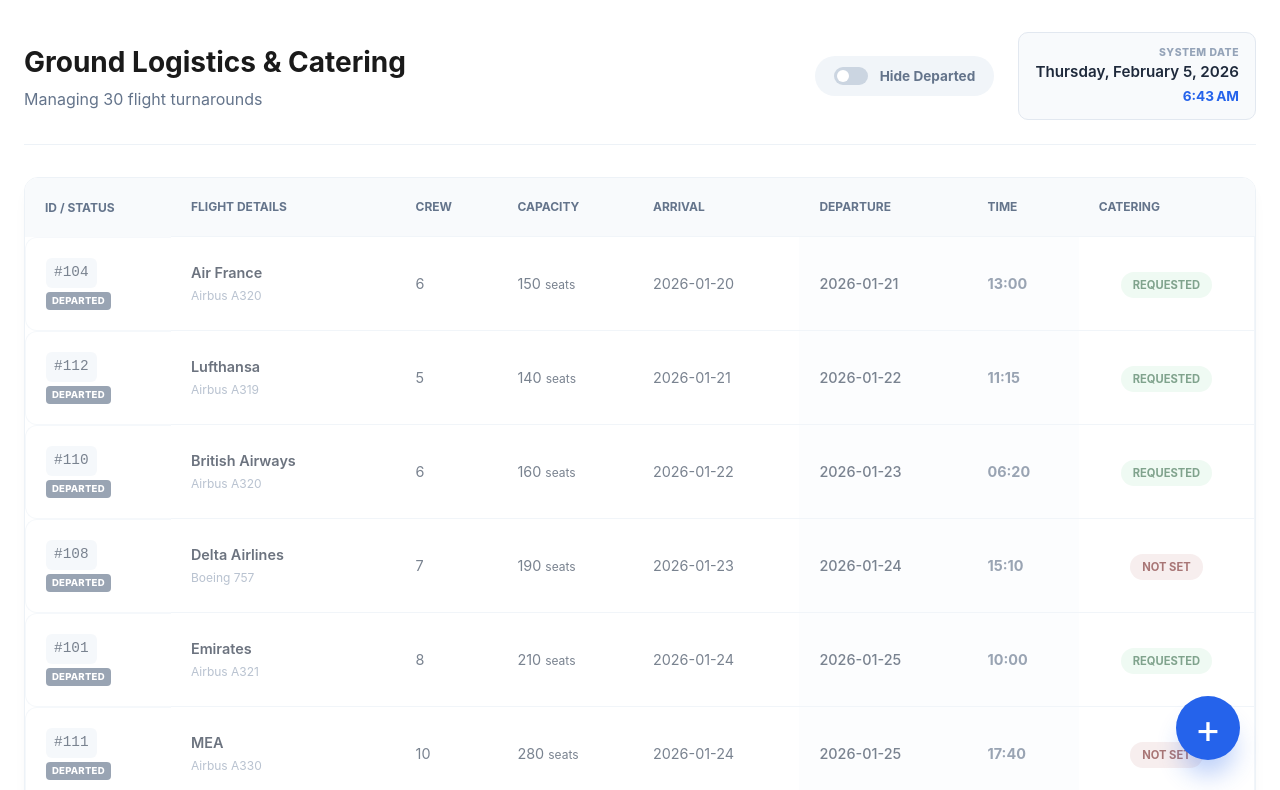
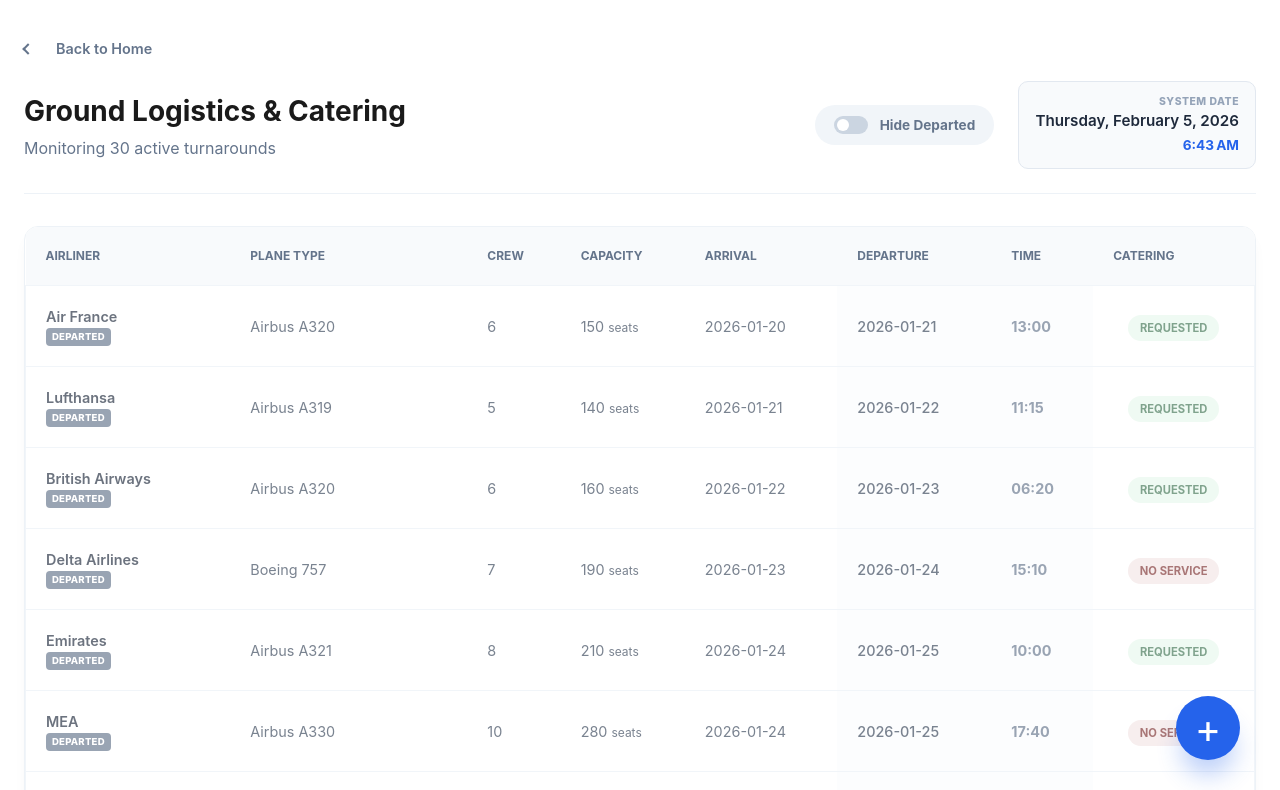
Before and after one commit to JamilShoujah/FlightManagementAPP-Angular, an Angular app: page /flights in a window 1280 px wide. Shown: the top 790 px of the page. Built offline with nearby package versions, Linux system fonts and the light colour scheme.

Commit message:
view flights mvp done

```diff
--- a/src/app/pages/view-flights/view-flights.html
+++ b/src/app/pages/view-flights/view-flights.html
@@ -1,9 +1,14 @@
 <div class="flights-container">
+  <button class="back-link" (click)="goBack()">
+    <span class="arrow"></span>
+    Back to Home
+  </button>
+
   <header class="header-section">
     <div class="header-top">
       <div class="title-group">
         <h2>Ground Logistics & Catering</h2>
-        <p>Managing {{ filteredFlights.length }} flight turnarounds</p>
+        <p>Monitoring {{ filteredFlights.length }} active turnarounds</p>
       </div>
 
       <div class="controls-group">
@@ -24,8 +29,8 @@
     <table class="modern-table">
       <thead>
         <tr>
-          <th>ID / Status</th>
-          <th>Flight Details</th>
+          <th>Airliner</th>
+          <th>Plane Type</th>
           <th>Crew</th>
           <th>Capacity</th>
           <th>Arrival</th>
@@ -36,16 +41,13 @@
       </thead>
       <tbody>
         <tr *ngFor="let flight of filteredFlights" [class.row-departed]="isDeparted(flight)">
-          <td class="id-column">
-            <span class="id-badge">#{{ flight.id }}</span>
-            <div *ngIf="isDeparted(flight)" class="departed-tag">Departed</div>
-          </td>
           <td>
             <div class="brand-info">
               <span class="brand-name">{{ flight.brand }}</span>
-              <span class="plane-type">{{ flight.planeType }}</span>
+              <div *ngIf="isDeparted(flight)" class="departed-tag">Departed</div>
             </div>
           </td>
+          <td>{{ flight.planeType }}</td>
           <td>{{ flight.crewCount }}</td>
           <td>{{ flight.seats }} <small>seats</small></td>
           <td>{{ flight.arrivalDate }}</td>
@@ -53,7 +55,7 @@
           <td class="time-cell">{{ flight.departureTime }}</td>
           <td class="text-center">
             <span class="status-pill" [ngClass]="flight.foodRequested ? 'status-yes' : 'status-no'">
-              {{ flight.foodRequested ? 'Requested' : 'Not Set' }}
+              {{ flight.foodRequested ? 'Requested' : 'No Service' }}
             </span>
           </td>
         </tr>
@@ -148,11 +150,9 @@
             <div class="checkbox-text">
               <label for="foodReq">Catering Service Requested</label>
               <p *ngIf="flightForm.get('foodRequested')?.disabled">
-                Notice: Service requires 24h lead time from departure.
+                Notice: Service requires 24h lead time.
               </p>
-              <p *ngIf="!flightForm.get('foodRequested')?.disabled">
-                Service is available for this departure time.
-              </p>
+              <p *ngIf="!flightForm.get('foodRequested')?.disabled">Service is available.</p>
             </div>
           </div>
         </div>
--- a/src/app/pages/view-flights/view-flights.scss
+++ b/src/app/pages/view-flights/view-flights.scss
@@ -666,3 +666,37 @@
   width: fit-content;
   text-transform: uppercase;
 }
+
+.back-link {
+  display: inline-flex;
+  align-items: center;
+  gap: 0.75rem;
+  background: none;
+  border: none;
+  padding: 0.5rem 0;
+  margin-bottom: 1rem;
+  color: #64748b;
+  font-size: 0.9rem;
+  font-weight: 600;
+  cursor: pointer;
+  transition: all 0.2s ease;
+  text-decoration: none;
+
+  // The Arrow Icon using a CSS border trick
+  &::before {
+    content: '';
+    width: 8px;
+    height: 8px;
+    border-left: 2px solid currentColor;
+    border-bottom: 2px solid currentColor;
+    transform: rotate(45deg);
+    transition: transform 0.2s ease;
+  }
+
+  &:hover {
+    color: #2563eb;
+    &::before {
+      transform: rotate(45deg) translate(2px, -2px); // Subtle "push" effect
+    }
+  }
+}
--- a/src/app/pages/view-flights/view-flights.ts
+++ b/src/app/pages/view-flights/view-flights.ts
@@ -1,8 +1,9 @@
 import { Component, OnInit } from '@angular/core';
 import { CommonModule } from '@angular/common';
+import { Router } from '@angular/router';
+import { FormBuilder, FormGroup, ReactiveFormsModule, Validators } from '@angular/forms';
+import { Flight } from '../../models/flights.model';
 import { FlightService } from '../../services/flights.service';
-import { Flight } from '../../models/flights.model';
-import { FormBuilder, FormGroup, ReactiveFormsModule, Validators } from '@angular/forms';
 
 @Component({
   selector: 'app-view-flights',
@@ -17,6 +18,11 @@
   flightForm: FormGroup;
   today: Date = new Date();
 
+  // Settings & Dropdowns
+  hideDeparted: boolean = false;
+  systemDateStr: string = '';
+  minDepartureDate: string = '';
+
   airlines: string[] = [
     'MEA',
     'Turkish Airlines',
@@ -29,15 +35,13 @@
     'Delta Airlines',
     'Etihad Airways',
   ];
+
   foodOptions: string[] = ['Mixed', 'Meat', 'Chicken', 'Fish', 'Vegetable', 'Vegan'];
-
-  hideDeparted: boolean = false;
-  systemDateStr: string = '';
-  minDepartureDate: string = '';
 
   constructor(
     private flightService: FlightService,
     private fb: FormBuilder,
+    private router: Router,
   ) {
     this.flightForm = this.fb.group({
       brand: ['', Validators.required],
@@ -64,6 +68,10 @@
   updateSystemTime() {
     this.today = new Date();
     this.systemDateStr = this.today.toISOString().split('T')[0];
+  }
+
+  goBack() {
+    this.router.navigate(['/']);
   }
 
   get filteredFlights(): Flight[] {
```
